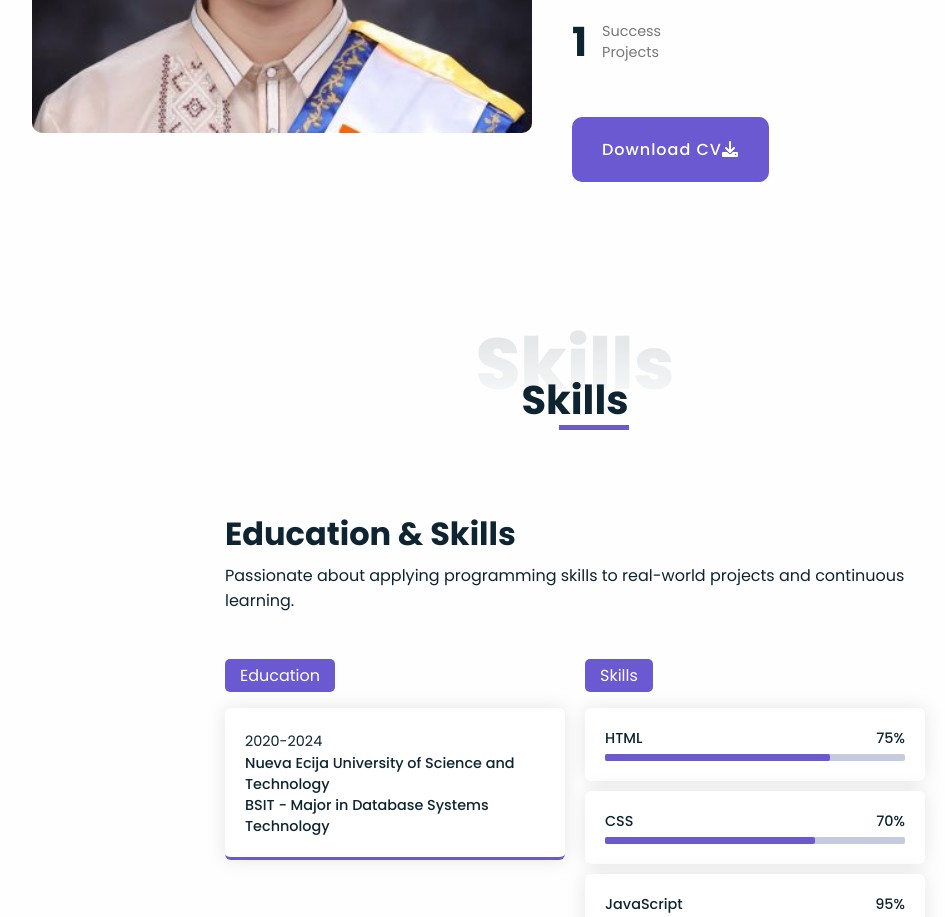
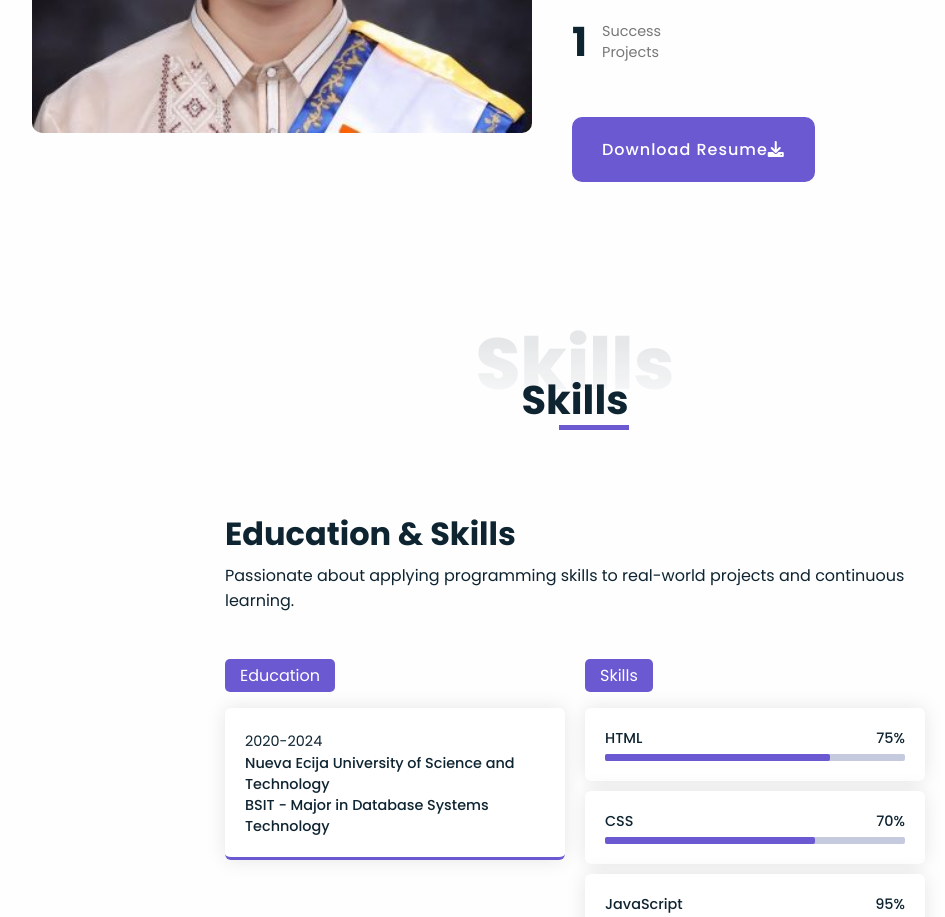
Before and after one commit to warrenmig/personal-info, a plain HTML site: page index.html in a window 1280 px wide. Shown: the part 1432-2349 px from the top of the page, without its empty margins (65-1010 px from the left). Drawn offline with nearby package versions, Linux system fonts and the light colour scheme.

Commit message:
Update index.html

```diff
--- a/index.html
+++ b/index.html
@@ -85,7 +85,7 @@
               <span>Success<br>Projects</span>
             </li>
           </ul>
-          <a href="Warren_Miguel_Lao_Resume.pdf" download="WarrenLao(Resume).pdf" class="btn">Download CV<i class="fas fa-download"></i></a>
+          <a href="Warren_Miguel_Lao_Resume.pdf" download="WarrenLao(Resume).pdf" class="btn">Download Resume<i class="fas fa-download"></i></a>
         </div>
       </div>
     </div>
```
